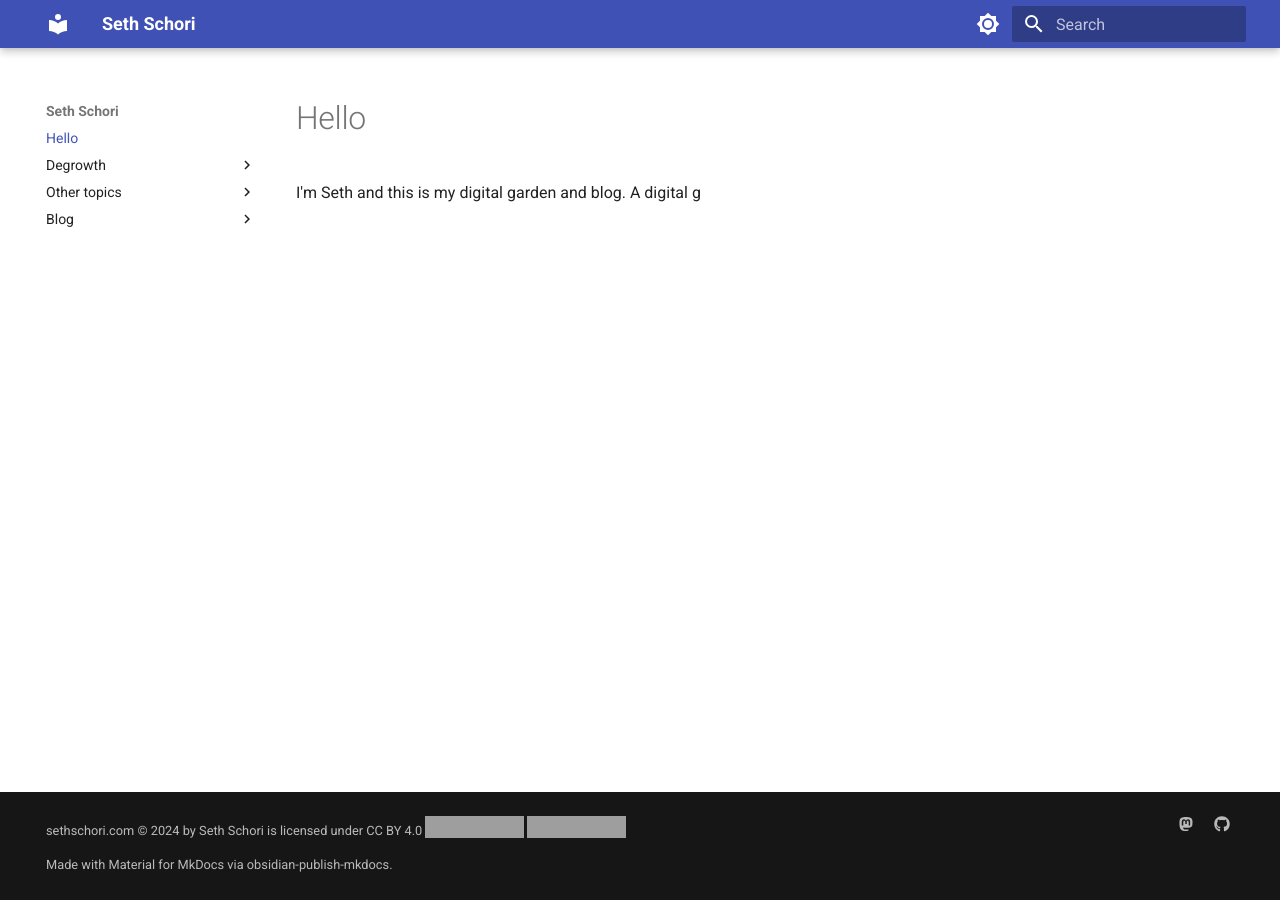
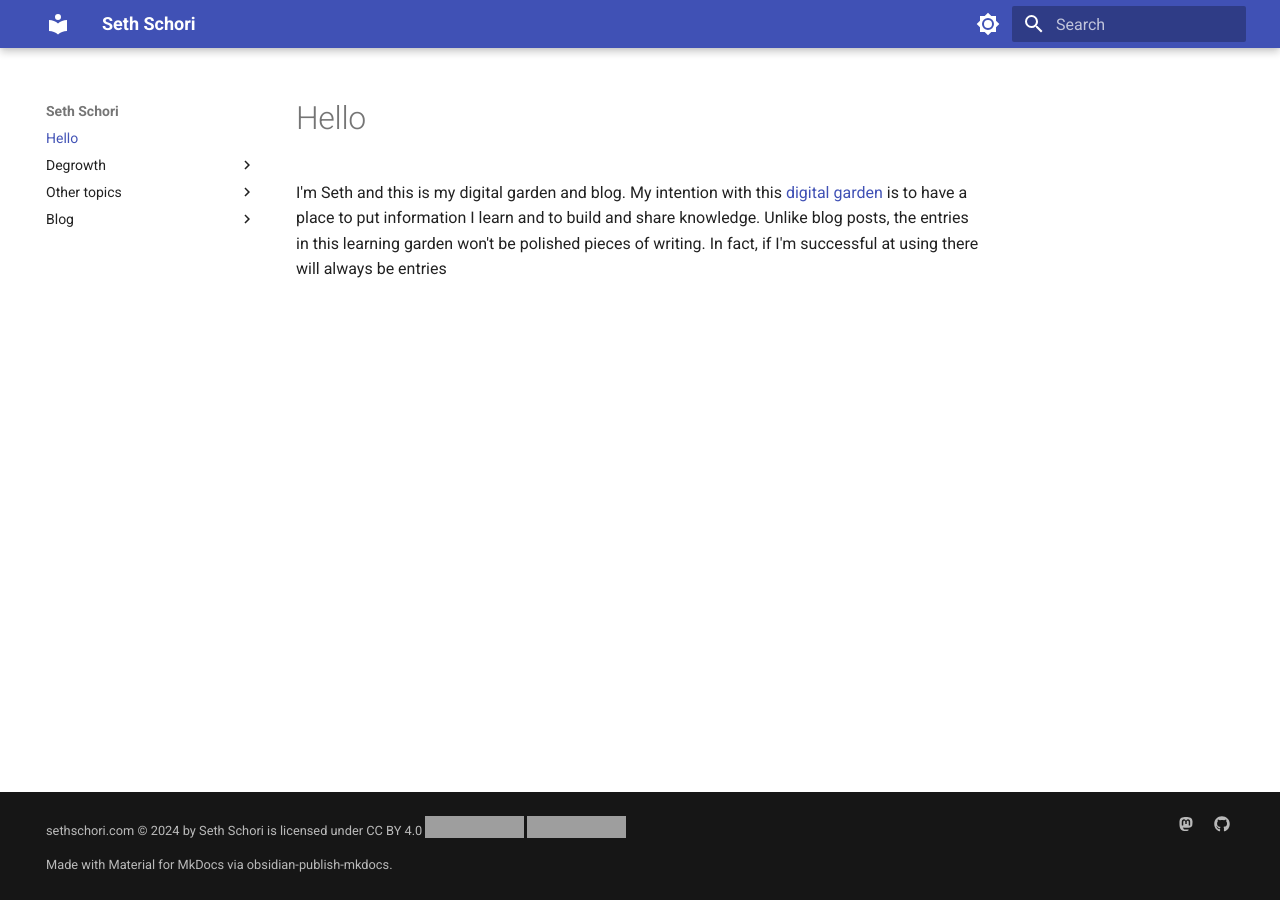
Before and after one commit to sethschori/obsidian-site, an MkDocs documentation site: the page built from docs/index.md, in a window 1280 px wide. Built offline with MkDocs 1.6.1 and Material for MkDocs 9.7.7, drawn with Linux system fonts in a browser that asks for light colours; grey boxes are pictures that could not be loaded.

Commit message:
vault backup: 2024-09-10 09:08:18

```diff
--- a/docs/index.md
+++ b/docs/index.md
@@ -1,2 +1,2 @@
 # Hello
-I'm Seth and this is my digital garden and blog. A digital g
+I'm Seth and this is my digital garden and blog. My intention with this [digital garden](https://lyz-code.github.io/blue-book/digital_garden/) is to have a place to put information I learn and to build and share knowledge. Unlike blog posts, the entries in this learning garden won't be polished pieces of writing. In fact, if I'm successful at using there will always be entries
```
